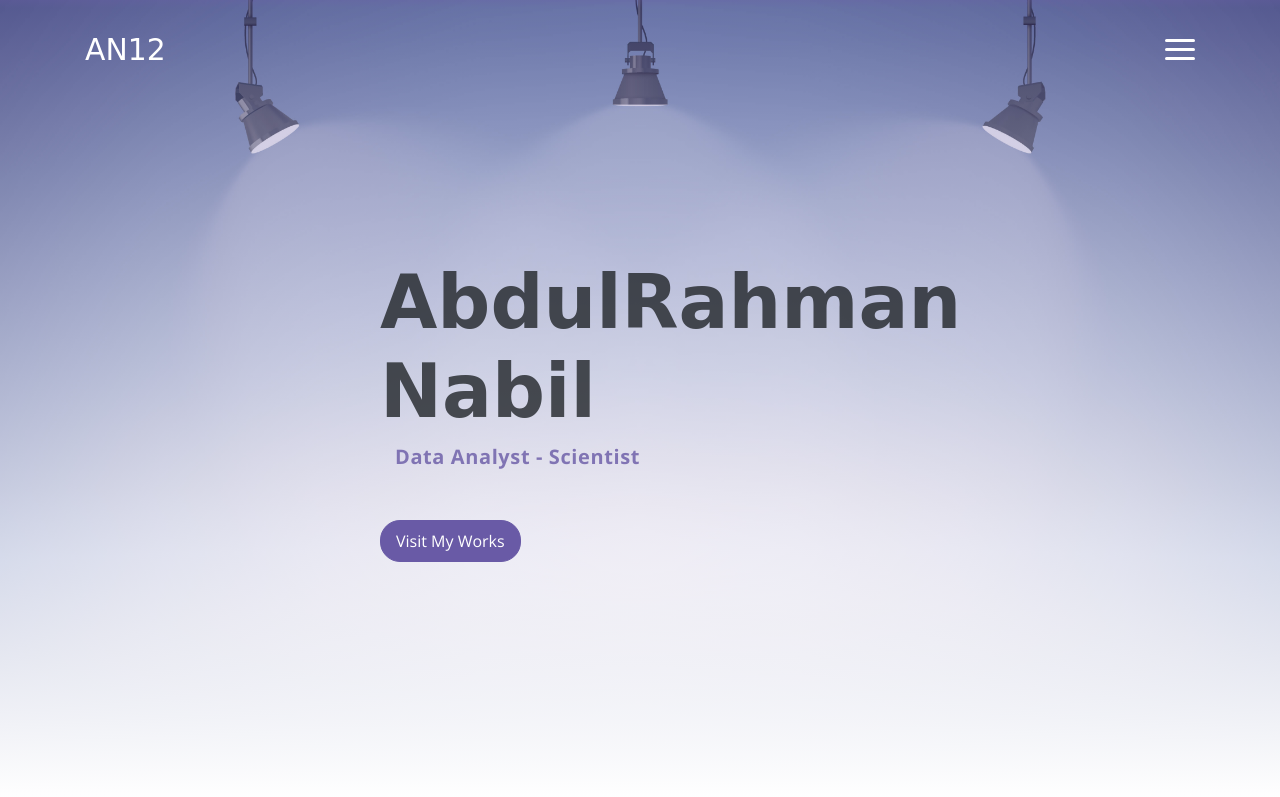
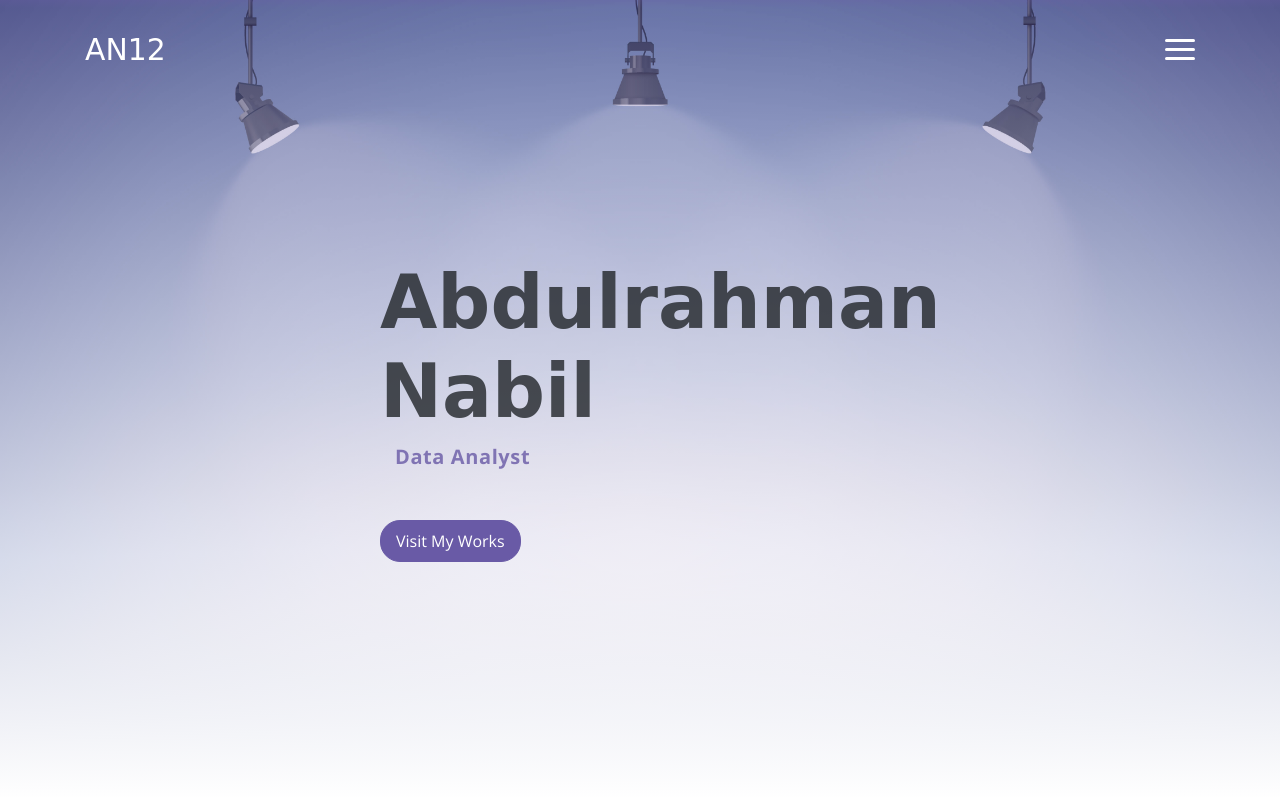
Before and after one commit to Anabil12/An12, a website: page index.html in a window 1280 px wide. Shown: the top 797 px of the page. Drawn offline with nearby package versions, Linux system fonts and the light colour scheme; a web font is replaced by a local one.

Commit message:
change name

```diff
--- a/index.html
+++ b/index.html
@@ -50,10 +50,10 @@
         <div class="header-content container">
             <h1 class="header-title">
                 <!-- <span class="up">HI!</span> -->
-                <span class="down"> AbdulRahman Nabil</span>
+                <span class="down"> Abdulrahman Nabil</span>
             </h1>
             <p style="font-size: 20px;  opacity: .8; margin-top: -10px; margin-bottom: 20px;  color:#695aa6; padding: 8px 15px; font-weight: bold;  " >
-                <b> Data Analyst - Scientist</b> </p>
+                <b> Data Analyst </b> </p>
 
 
          <a  href="#Projects"> <button class="btn btn-primary">Visit My Works  </button></a>
@@ -181,7 +181,7 @@
                         </span>
                     </a>
                 </div>
-            </div><!-- end of row -->
+            </div>
         </div><!-- end of container -->
     </section> <!-- end of portfolio section -->
 
```
